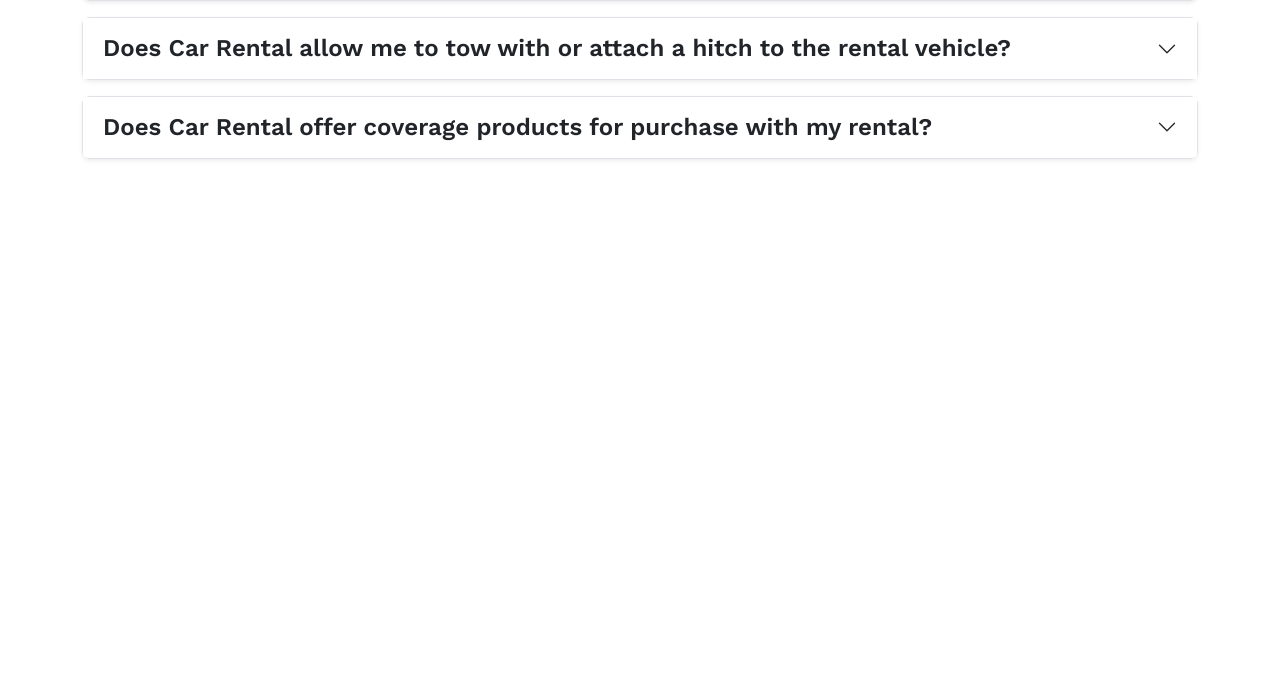
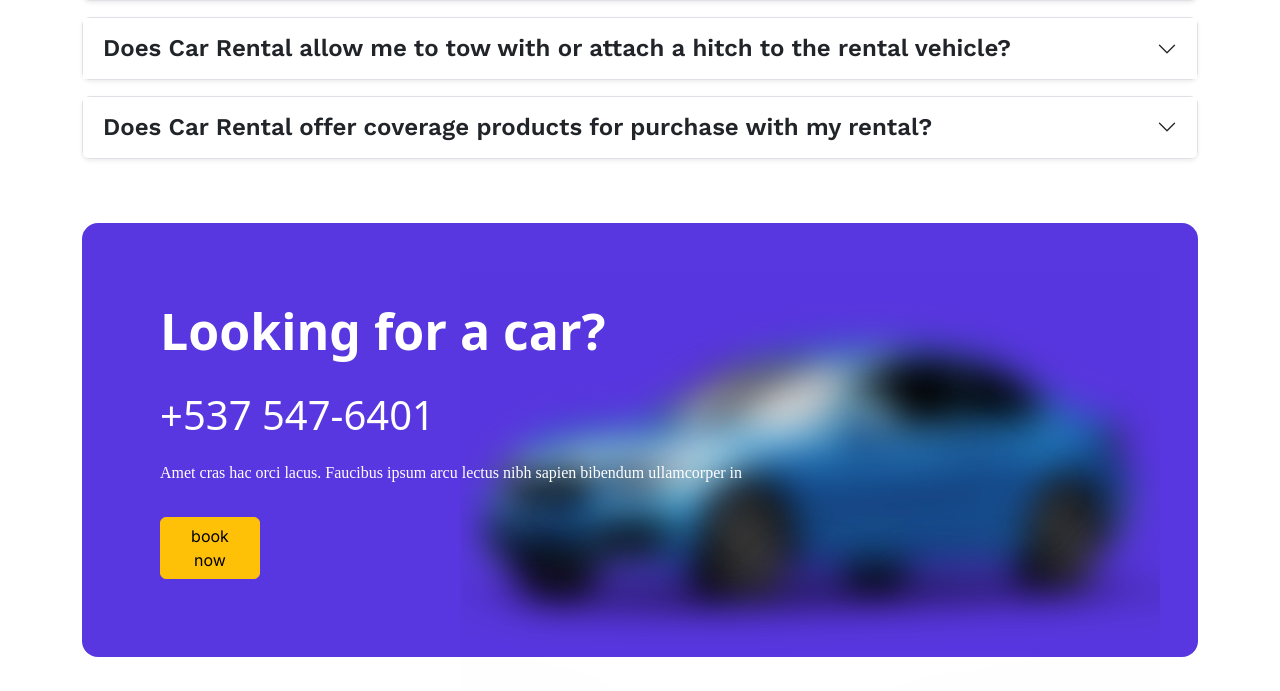
Before and after one commit to Ali99997656/Car-Zone, a PHP site: page /aboutus.html in a window 1280 px wide. Shown: the part 3576-4267 px from the top of the page. Before the commit the page ends 3736 px from the top, so only its background shows below. Run offline with PHP 8.4, Linux system fonts and the light colour scheme.

Commit message:
creat hero-section  in About Us

```diff
--- a/aboutus.html
+++ b/aboutus.html
@@ -414,6 +414,25 @@
         </div>
       </div>
     </section>
+      <section class="hero ">
+    <div class=" container position-relative">
+      <div class="text-white textandform rounded-4">
+        <div class="row  gap-5 position-relative z-1 row-cols-xxl-2">
+          <div class="col text d-flex flex-column  align-content-center justify-content-center gap-3">
+            <h2>Looking for a car?</h2>
+            <span>+537 547-6401</span>
+            <p>
+             Amet cras hac orci lacus. Faucibus ipsum arcu lectus nibh sapien bibendum ullamcorper in </p>
+            <a href="#" class="btn btn-warning">book now</a>
+          </div>
+          </div>
+        </div>
+
+    <div class="imgee d-xxl-block d-xl-block d-lg-block d-md-none d-sm-none d-none  position-absolute z-0  ">
+      <img class="" src="assist/hero section/Img.webp" alt="car">
+    </div>
+</div>
+      </section>
 
     <script
       src="https://cdn.jsdelivr.net/npm/bootstrap@5.3.8/dist/js/bootstrap.bundle.min.js"
--- a/assist/aboutus/AboutUs.css
+++ b/assist/aboutus/AboutUs.css
@@ -73,12 +73,12 @@
   background-color: #5937e0;
   color: white;
 }
-.app-section .position-absolute{
+.app-section .position-absolute {
   top: -100px;
   height: 500px;
   left: 50px;
 }
-.app-section h2{
+.app-section h2 {
   font-size: 50px;
   font-family: Work sans;
   font-weight: bold;
@@ -95,7 +95,6 @@
 }
 /* Reviews Section */
 
-
 .review-card {
   border-radius: 15px;
   overflow: hidden;
@@ -106,9 +105,6 @@
   outline: none;
   border: none;
 }
-
-
-
 
 .quote-icon {
   font-size: 80px;
@@ -130,12 +126,50 @@
   border-radius: 50%;
   border: 2px solid white;
 }
-.quastion h2{
+.quastion h2 {
   font-size: 50px;
   font-family: Work sans;
 }
-.quastion button{
+.quastion button {
   font-size: 24px;
   font-family: Work sans;
   font-weight: 500;
 }
+/*start hero section */
+.hero .textandform {
+  background-color: #5937e0;
+  padding: 78px;
+}
+.imgee {
+  right:  50px;
+  top: 50px;
+}
+.hero img {
+  width: 700px;
+  z-index: -1;
+}
+
+.hero .text h1 {
+  font-size: 60px;
+  font-family: Wark sans;
+}
+
+.hero .text p {
+  font-size: 16px;
+  font-family: Wark sans;
+}
+
+
+.hero h2 {
+  font-size: 50px;
+  font-weight: bold;
+}
+.hero span {
+  font-size: 40px;
+  font-weight: 500;
+}
+.hero a {
+  font-size: 16px;
+  font-family: Inter;
+  width: 100px;
+}
```
Lines whose indentation alone changed are shown as unchanged.
